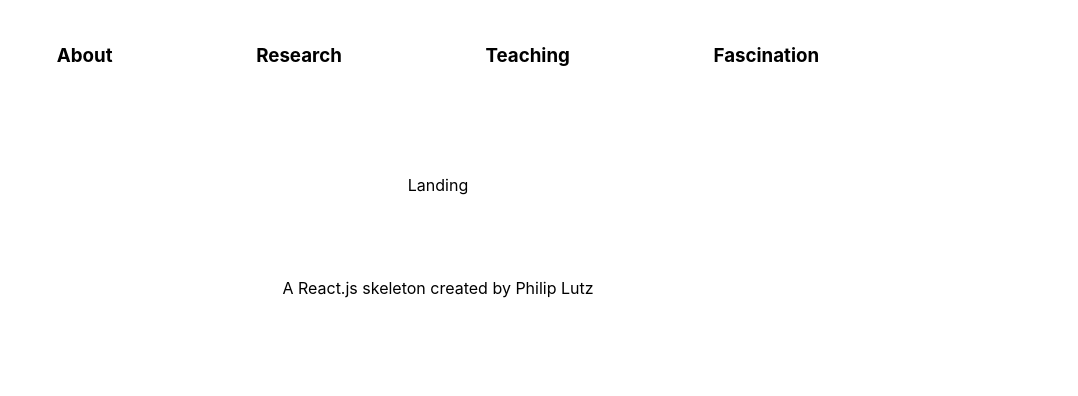
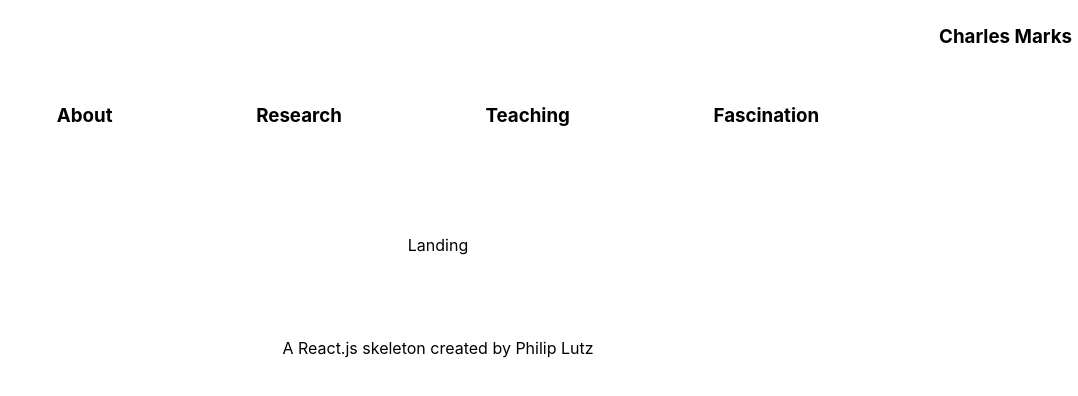
Before and after one commit to cmarkymark/portfolio-marks, a React (Create React App) app: page / in a window 1280 px wide. Shown: the top 396 px of the page, without its empty margins (202-1280 px from the left). Built offline with nearby package versions, Linux system fonts and the light colour scheme.

Commit message:
Update Header.js

```diff
--- a/src/components/header/Header.js
+++ b/src/components/header/Header.js
@@ -5,7 +5,7 @@ const Header = ({header}) => {
   return (
     <header>
       <div>
-
+      <h3> Charles Marks </h3>
       </div>
     </header>
   );
```
